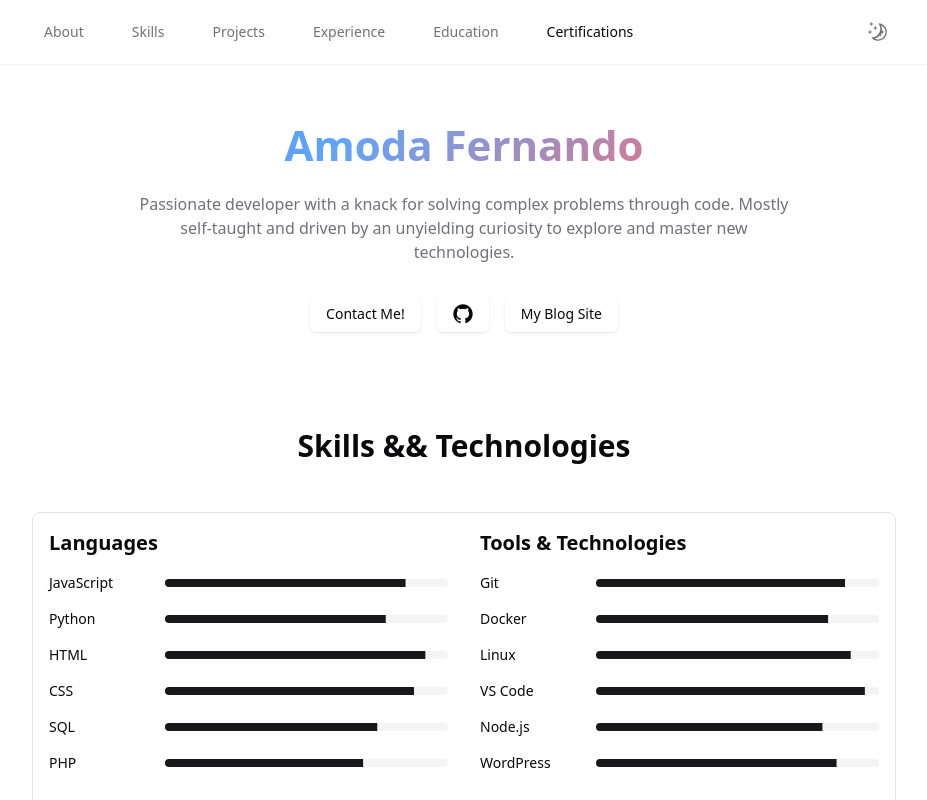
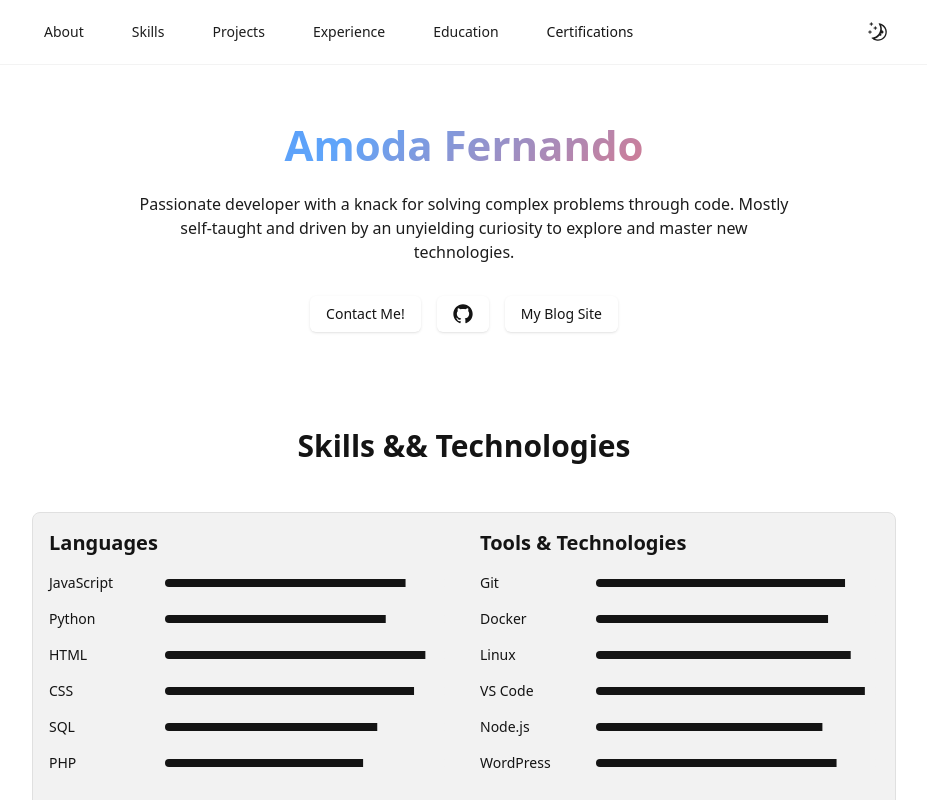
Before and after one commit to vit-zeeshan/portfolio3, a Next.js app: page / in a window 1280 px wide. Shown: the top 800 px of the page, without its empty margins (176-1103 px from the left). Built offline with nearby package versions, Linux system fonts and the light colour scheme.

Commit message:
Update global CSS color palette with refined monochromatic themes

```diff
--- a/src/app/globals.css
+++ b/src/app/globals.css
@@ -4,53 +4,53 @@
 
 @layer base {
   :root {
-    /* Light theme - Monochromatic with subtle green for links */
-    --background: 0 0% 100%;
-    --foreground: 240 10% 3.9%;
-    --card: 0 0% 100%;
-    --card-foreground: 240 10% 3.9%;
-    --popover: 0 0% 100%;
-    --popover-foreground: 240 10% 3.9%;
-    --primary: 240 5.9% 10%;
-    --primary-foreground: 0 0% 98%;
-    --secondary: 240 5% 96%;  /* Much lighter for progress bar background */
-    --secondary-foreground: 240 5.9% 10%;
-    --muted: 240 4.8% 95.9%;
-    --muted-foreground: 240 3.8% 46.1%;
-    --accent: 240 4.8% 95.9%;
-    --accent-foreground: 240 5.9% 10%;
+    /* Light theme using the three white colors */
+    --background: 0 0% 100%; /* White #FFFFFF */
+    --foreground: 0 0% 8%; /* Chinese Black for contrast */
+    --card: 0 0% 95%; /* Anti-Flash White #F3F3F3 */
+    --card-foreground: 0 0% 8%; /* Chinese Black for contrast */
+    --popover: 0 0% 88%; /* Chinese White #E1E1E1 */
+    --popover-foreground: 0 0% 8%; /* Chinese Black for contrast */
+    --primary: 0 0% 8%;
+    --primary-foreground: 0 0% 100%;
+    --secondary: 0 0% 95%;  /* Anti-Flash White */
+    --secondary-foreground: 0 0% 8%;
+    --muted: 0 0% 88%; /* Chinese White */
+    --muted-foreground: 0 0% 11%;
+    --accent: 0 0% 95%; /* Anti-Flash White */
+    --accent-foreground: 0 0% 8%;
     --success: 142 76% 36%;
     --success-foreground: 355.7 100% 97.3%;
     --destructive: 0 84.2% 60.2%;
     --destructive-foreground: 0 0% 98%;
-    --border: 240 5.9% 90%;
-    --input: 240 5.9% 90%;
+    --border: 0 0% 88%; /* Chinese White */
+    --input: 0 0% 88%; /* Chinese White */
     --ring: 142 76% 36%;
     --radius: 0.5rem;
   }
 
   .dark {
-    /* Dark theme - Monochromatic with subtle green for links */
-    --background: 20 14.3% 4.1%;
-    --foreground: 0 0% 95%;
-    --card: 24 9.8% 10%;
-    --card-foreground: 0 0% 95%;
-    --popover: 0 0% 9%;
-    --popover-foreground: 0 0% 95%;
-    --primary: 0 0% 98%;
-    --primary-foreground: 240 5.9% 10%;
-    --secondary: 240 5% 26%;  /* Darker but still visible for progress bar background */
-    --secondary-foreground: 0 0% 98%;
-    --muted: 0 0% 15%;
-    --muted-foreground: 240 5% 64.9%;
-    --accent: 12 6.5% 15.1%;
-    --accent-foreground: 0 0% 98%;
-    --success: 142 70% 50%;  /* Brighter green in dark mode */
+    /* Dark theme using the three black colors */
+    --background: 0 0% 0%; /* Black #000000 */
+    --foreground: 0 0% 100%; /* White for contrast */
+    --card: 0 0% 8%; /* Chinese Black #141414 */
+    --card-foreground: 0 0% 100%; /* White for contrast */
+    --popover: 0 0% 11%; /* Eerie Black #1B1B1B */
+    --popover-foreground: 0 0% 100%; /* White for contrast */
+    --primary: 0 0% 100%;
+    --primary-foreground: 0 0% 0%;
+    --secondary: 0 0% 8%;  /* Chinese Black */
+    --secondary-foreground: 0 0% 100%;
+    --muted: 0 0% 11%; /* Eerie Black */
+    --muted-foreground: 0 0% 88%;
+    --accent: 0 0% 8%; /* Chinese Black */
+    --accent-foreground: 0 0% 100%;
+    --success: 142 70% 50%;
     --success-foreground: 144.9 80.4% 10%;
     --destructive: 0 62.8% 30.6%;
     --destructive-foreground: 0 85.7% 97.3%;
-    --border: 240 3.7% 15.9%;
-    --input: 240 3.7% 15.9%;
+    --border: 0 0% 11%; /* Eerie Black */
+    --input: 0 0% 11%; /* Eerie Black */
     --ring: 142 70% 50%;
   }
 }
```
